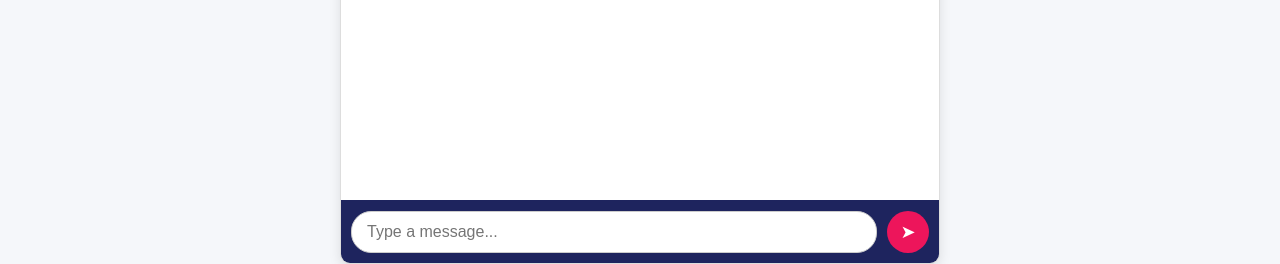
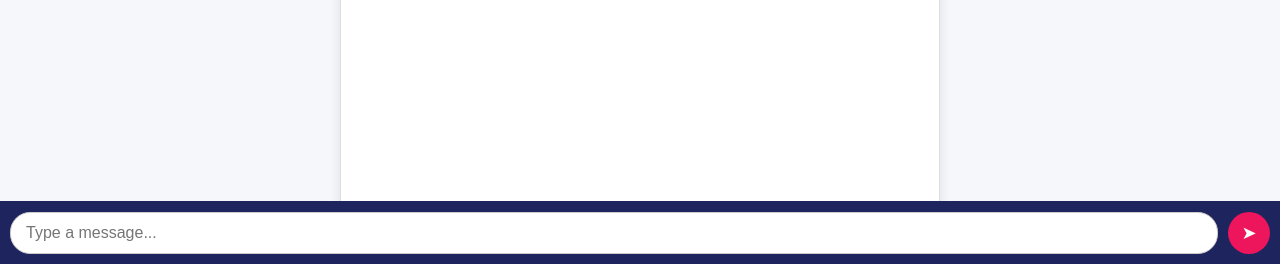
Before and after one commit to NoofAbu/hackathonchatbot, a Flask app: page / in a window 1280 px wide. Shown: the part 536-800 px from the top of the page. Run offline with Flask 3, Linux system fonts and the light colour scheme; parts of the project's set-up code (start-up, migrations or seed data) failed here and were passed over; some libraries are stand-ins or nearby versions.

Commit message:
Update index.html

```diff
--- a/templates/index.html
+++ b/templates/index.html
@@ -95,14 +95,15 @@ background: linear-gradient(90deg,rgba(237, 20, 91, 1) 0%, rgba(209, 15, 79, 0.9
       max-width: 60%;
       border-radius: 8px;
     }
-
     .input-area {
       display: flex;
       border-top: 1px solid #1e245e;
       padding: 10px;
       background: #1e245e;
-      position:sticky;
-      bottom:0;
+      position: fixed;
+      bottom: 0;
+      left: 0;
+      width: 100%;
     }
 
     #textInput {
```
